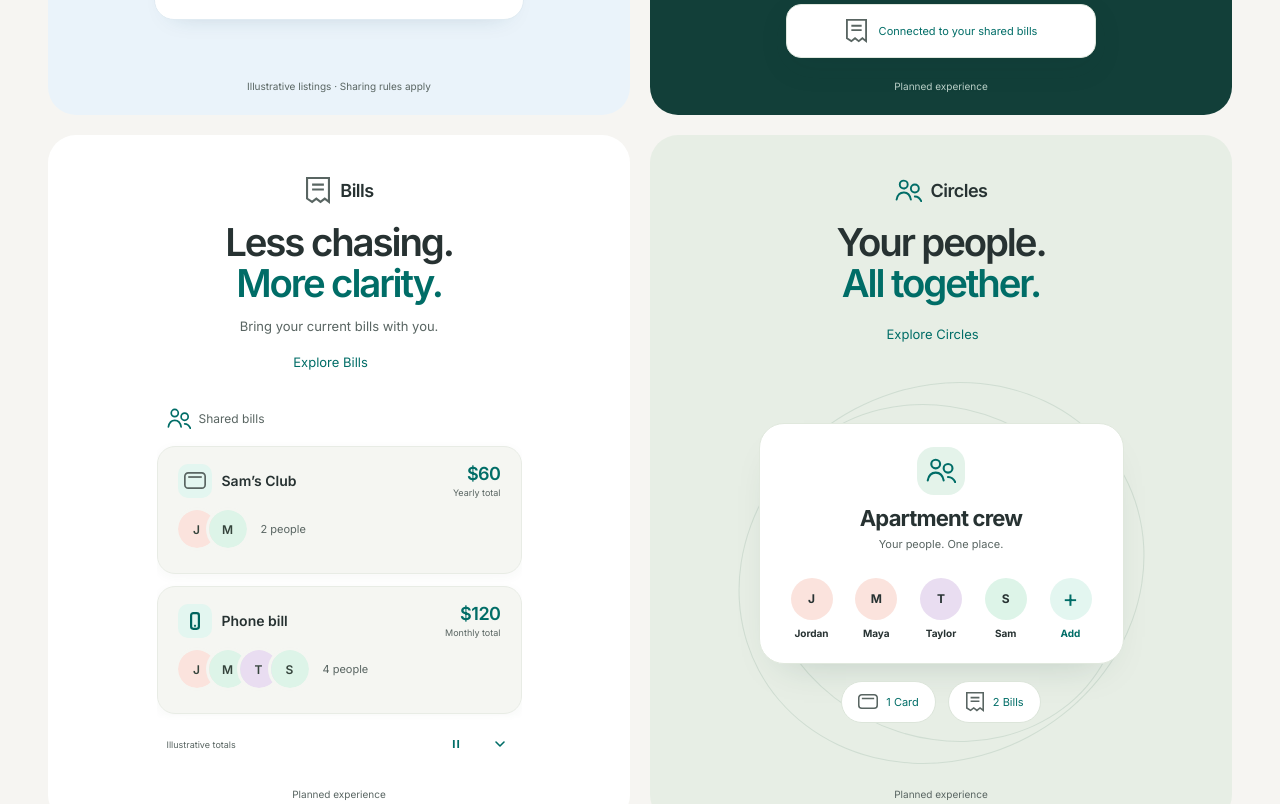
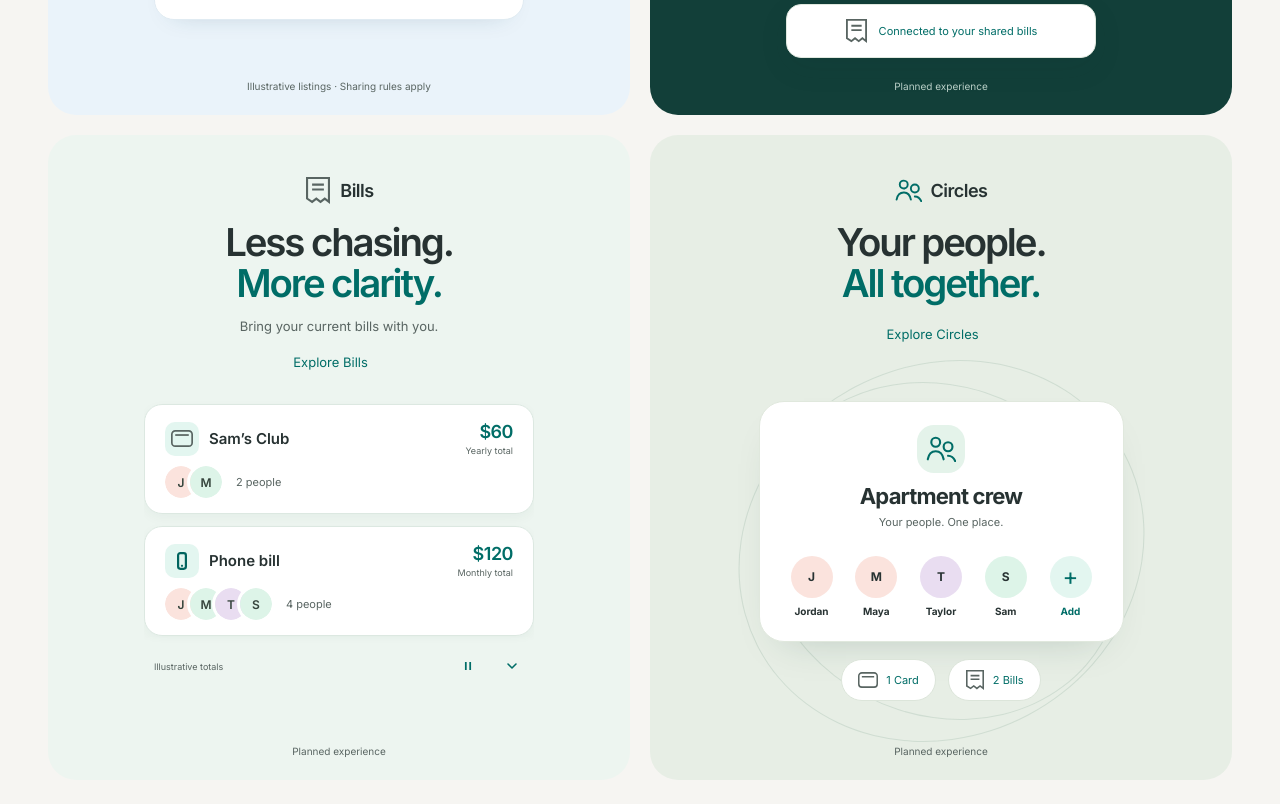
Before and after one commit to Jshack05/Potluck, a React (Vite) app in the folder website/: page / in a window 1280 px wide. Shown: the part 1840-2644 px from the top of the page. Built offline with nearby package versions, Linux system fonts and the light colour scheme.

Commit message:
Unify Bills introduction and refine bill showcase cards

```diff
--- a/website/src/components/BillImportDemo.tsx
+++ b/website/src/components/BillImportDemo.tsx
@@ -500,22 +500,12 @@ export function BillImportDemo({
 }
 
 export function BillImportStory() {
-  const headingId = useId();
   return (
     <section
       id="import"
       className="bill-import-story section-wrap"
-      aria-labelledby={headingId}
+      aria-label="Import your bills"
     >
-      <div className="import-story-heading">
-        <p className="eyebrow">A familiar place to start</p>
-        <h2 id={headingId}>
-          Bring your bills
-          <br />
-          <span>with you.</span>
-        </h2>
-        <p>Review your recurring charges. Choose what to add.</p>
-      </div>
       <BillImportDemo autoPlay />
     </section>
   );
--- a/website/src/components/BillStack.tsx
+++ b/website/src/components/BillStack.tsx
@@ -110,10 +110,6 @@ export function BillStack() {
         pointerFocus.current = false;
       }}
     >
-      <div className="bill-stack-heading">
-        <AppIcon name="circles" />
-        <span>Shared bills</span>
-      </div>
       <div className="bill-stack-window" aria-live="off">
         {[-1, 0, 1, 2].map((position) => {
           const index = head + position;
@@ -152,8 +148,8 @@ export function BillStack() {
                       <img
                         src={`/figma/${person.image}`}
                         alt=""
-                        width="38"
-                        height="38"
+                        width="32"
+                        height="32"
                       />
                       <b aria-hidden="true">{person.initial}</b>
                     </span>
--- a/website/src/components/bill-import.css
+++ b/website/src/components/bill-import.css
@@ -1,11 +1,14 @@
 .bill-import-story {
-  padding-block: 100px 110px;
+  padding-block: 100px 0;
 }
 .feature-bills .feature-hero {
   padding-bottom: 0;
 }
 .feature-bills .bill-import-story {
   padding-top: 44px;
+}
+.bills-import-availability {
+  margin-bottom: 90px;
 }
 .bills-app-example {
   text-align: center;
@@ -145,35 +148,6 @@
     opacity: 1;
     transform: translateY(var(--landing)) scale(1);
   }
-}
-
-.import-story-heading {
-  text-align: center;
-  margin: 0 auto 56px;
-}
-
-.import-story-heading .eyebrow {
-  justify-content: center;
-  color: var(--green);
-  margin-bottom: 20px;
-}
-
-.import-story-heading h2 {
-  font-size: clamp(38px, 5.3vw, 68px);
-  font-weight: 530;
-  line-height: 1.07;
-  letter-spacing: -0.065em;
-}
-
-.import-story-heading h2 span {
-  color: var(--green);
-}
-
-.import-story-heading > p:last-child {
-  color: var(--muted);
-  font-size: 16px;
-  margin-top: 24px;
-  line-height: 1.6;
 }
 
 .bill-import-demo {
@@ -661,15 +635,10 @@
 
 @media (max-width: 600px) {
   .bill-import-story {
-    padding-block: 70px;
+    padding-block: 44px 0;
   }
-  .import-story-heading {
-    margin-bottom: 34px;
-  }
-  .import-story-heading > p:last-child {
-    font-size: 14px;
-    max-width: 280px;
-    margin-inline: auto;
+  .bills-import-availability {
+    margin-bottom: 60px;
   }
   .bill-import-demo:not(.is-compact) {
     padding: 26px 13px 20px;
--- a/website/src/components/bill-stack.css
+++ b/website/src/components/bill-stack.css
@@ -1,16 +1,8 @@
 .bill-stack {
-  width: min(365px, 100%);
-  --bill-height: 128px;
+  width: min(390px, 100%);
+  --bill-height: 110px;
   --bill-gap: 12px;
   container-type: inline-size;
-}
-.bill-stack-heading {
-  display: flex;
-  align-items: center;
-  gap: 8px;
-  margin: 0 10px 8px;
-  color: var(--muted);
-  font-size: 12px;
 }
 .bill-stack-window {
   position: relative;
@@ -31,9 +23,9 @@
   height: var(--bill-height);
   padding: 16px 20px;
   border-radius: 18px;
-  background: #f5f6f2;
-  border: 1px solid #e8ece5;
-  box-shadow: 0 3px 12px #2745330a;
+  background: #fff;
+  border: 1px solid #dce8e1;
+  box-shadow: 0 4px 12px #244f3d0a;
   transform: translateY(
     calc(var(--bill-position) * (var(--bill-height) + var(--bill-gap)))
   );
@@ -53,7 +45,7 @@
   gap: 10px;
 }
 .showcase-bill-identity > strong {
-  font-size: 14px;
+  font-size: 15px;
   font-weight: 600;
   white-space: nowrap;
 }
@@ -86,7 +78,7 @@
   display: flex;
   align-items: center;
   gap: 12px;
-  margin-top: 12px;
+  margin-top: 10px;
   font-size: 11px;
   color: var(--muted);
 }
@@ -96,11 +88,11 @@
 }
 .bill-avatar {
   position: relative;
-  width: 38px;
-  height: 38px;
-  flex: 0 0 38px;
+  width: 32px;
+  height: 32px;
+  flex: 0 0 32px;
   border-radius: 50%;
-  box-shadow: 0 0 0 3px #f5f6f2;
+  box-shadow: 0 0 0 3px #fff;
 }
 .bill-avatar + .bill-avatar {
   margin-left: -7px;
--- a/website/src/pages/FeaturePage.tsx
+++ b/website/src/pages/FeaturePage.tsx
@@ -40,7 +40,7 @@ const copy = {
     name: "Bills",
     first: "Less chasing.",
     last: "More clarity.",
-    sub: "The bill. The people. The agreement. All in one place.",
+    sub: "Bring your bills into one place. Share the ones you pay together.",
   },
   circles: {
     name: "Circles",
@@ -98,11 +98,13 @@ export function FeaturePage({ feature }: { feature: Feature }) {
           <span>{content.last}</span>
         </h1>
         <p className="feature-subtitle">{content.sub}</p>
-        <p className="feature-status">
-          {feature === "splitfinder"
-            ? "In development · Interactive sample below"
-            : financialNotice}
-        </p>
+        {feature !== "bills" && (
+          <p className="feature-status">
+            {feature === "splitfinder"
+              ? "In development · Interactive sample below"
+              : financialNotice}
+          </p>
+        )}
         {feature !== "bills" && (
           <>
             <div className="feature-stage">
@@ -119,6 +121,9 @@ export function FeaturePage({ feature }: { feature: Feature }) {
       {feature === "bills" && (
         <>
           <BillImportStory />
+          <p className="bills-import-availability availability-note section-wrap">
+            {financialNotice}
+          </p>
           <section
             className="bills-app-example section-wrap"
             aria-labelledby="bills-sample-heading"
--- a/website/src/styles.css
+++ b/website/src/styles.css
@@ -309,7 +309,7 @@ summary {
   color: #fff;
 }
 .product-tile.bills {
-  background: #fff;
+  background: #edf5f0;
 }
 .product-tile.circles {
   background: #e7eee5;
@@ -381,6 +381,10 @@ summary {
 }
 .product-tile:not(.cards):not(.bills):hover .tile-art {
   transform: translateY(-5px);
+}
+.product-tile.bills .tile-art {
+  align-content: start;
+  padding-top: 12px;
 }
 .tile-status {
   font-size: 10px;
```
Also changed, not shown: 2 other files (tests, documents, lock files or other folders).
